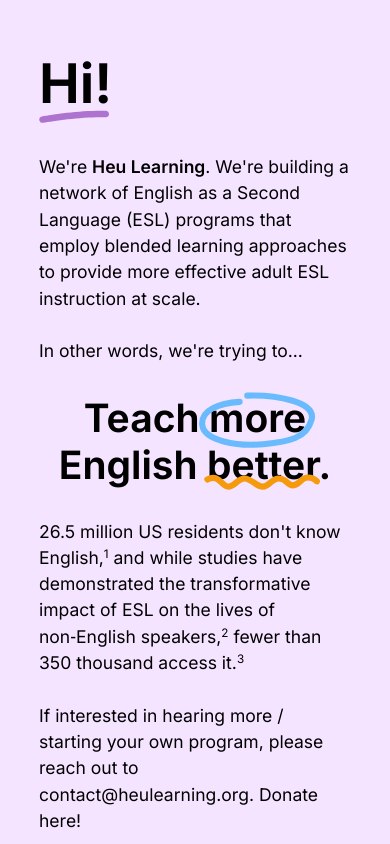
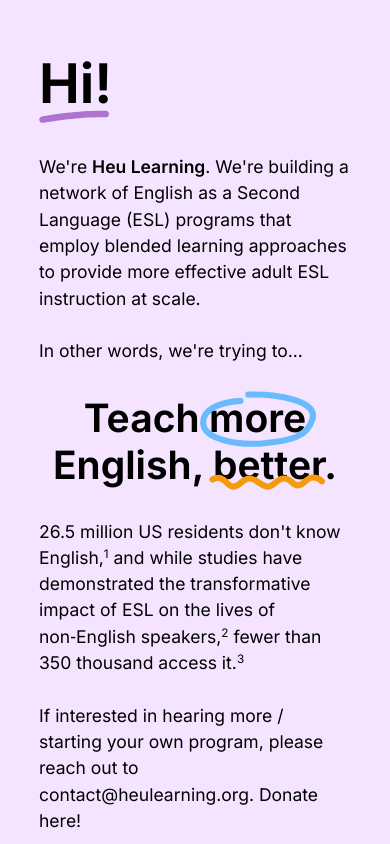
Before and after one commit to juliaying26/HeuLandingPage, a Next.js app in the folder frontend/: page / in a window 390 px wide. Shown: the top 844 px of the page. Built offline with nearby package versions, Linux system fonts and the light colour scheme.

Commit message:
added comma

```diff
--- a/frontend/components/hook.tsx
+++ b/frontend/components/hook.tsx
@@ -5,7 +5,7 @@
 export default function Hook() {
     return (
         <div className={styles.hook}>
-            <h1 className={styles.hook_text}>Teach more English better.</h1>
+            <h1 className={styles.hook_text}>Teach more English, better.</h1>
             {/* <ScrollAnimation animateIn="rollIn" duration="0.8" offset="0"><svg viewBox="0 0 478 225" fill="none" xmlns="http://www.w3.org/2000/svg" className={["circle", styles.header_svg].join(' ')}>
                 <path d="M165.946 36.018C83.648 41.475 2.43455 67.8824 9.87595 133.6C17.3174 199.317 157.689 222.87 264.682 212.852C371.676 202.835 445.849 188.444 466.728 111.244C487.606 34.0439 315.367 5.93389 197.879 9.75876" stroke="#69BBFE" stroke-width="18.1099" stroke-linecap="round"/>
             </svg></ScrollAnimation>
--- a/frontend/src/styles/globals.css
+++ b/frontend/src/styles/globals.css
@@ -18,13 +18,13 @@
         margin-right: 10vw;
     }
     .circle {
-        left: 41vw !important;
-        top: -1.5vw !important;
+        top: -1.7vw !important;
+        left: 41.2vw !important;
     }
 
     .squiggle {
-        left: 42.3vw !important;
         top: 14.4vw !important;
+        left: 43.6vw !important;
     }
 }
 
@@ -34,13 +34,13 @@
         margin-right: 12vw;
     }
     .circle {
-        left: 39.5vw !important;
         top: -0.5vw !important;
+        left: 39.1vw !important;
     }
 
     .squiggle {
         top: 14.5vw !important;
-        left: 40.1vw !important;
+        left: 41.2vw !important;
     }
 }
 
@@ -56,15 +56,13 @@
 }
 
 .circle {
-    left: 13.45vw;
     top: -1.5vw;
+    left: 12.9vw;
 }
 
 .squiggle {
     top: 0.3vw;
-    left: 40.3vw;
-    /* left: 62.3vw;
-    top: 28.8vw; */
+    left: 40.9vw;
 }
 
 svg {
```
